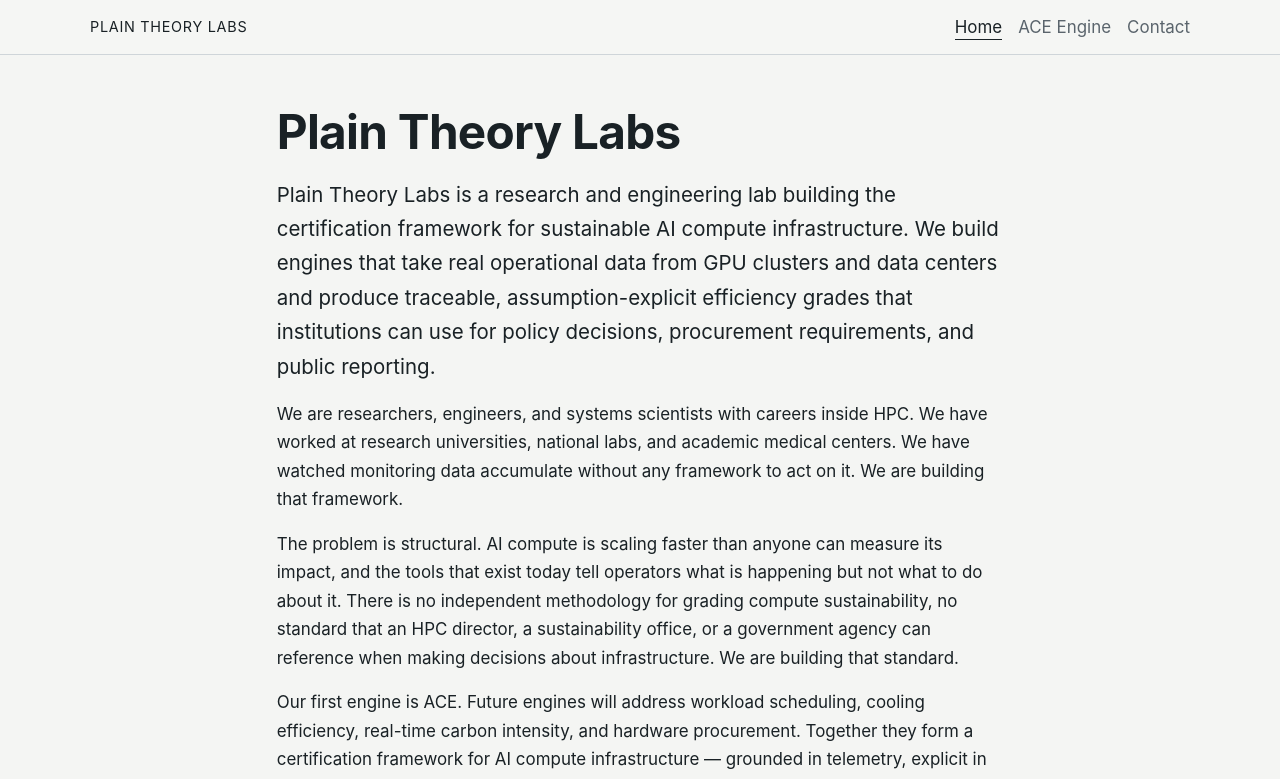
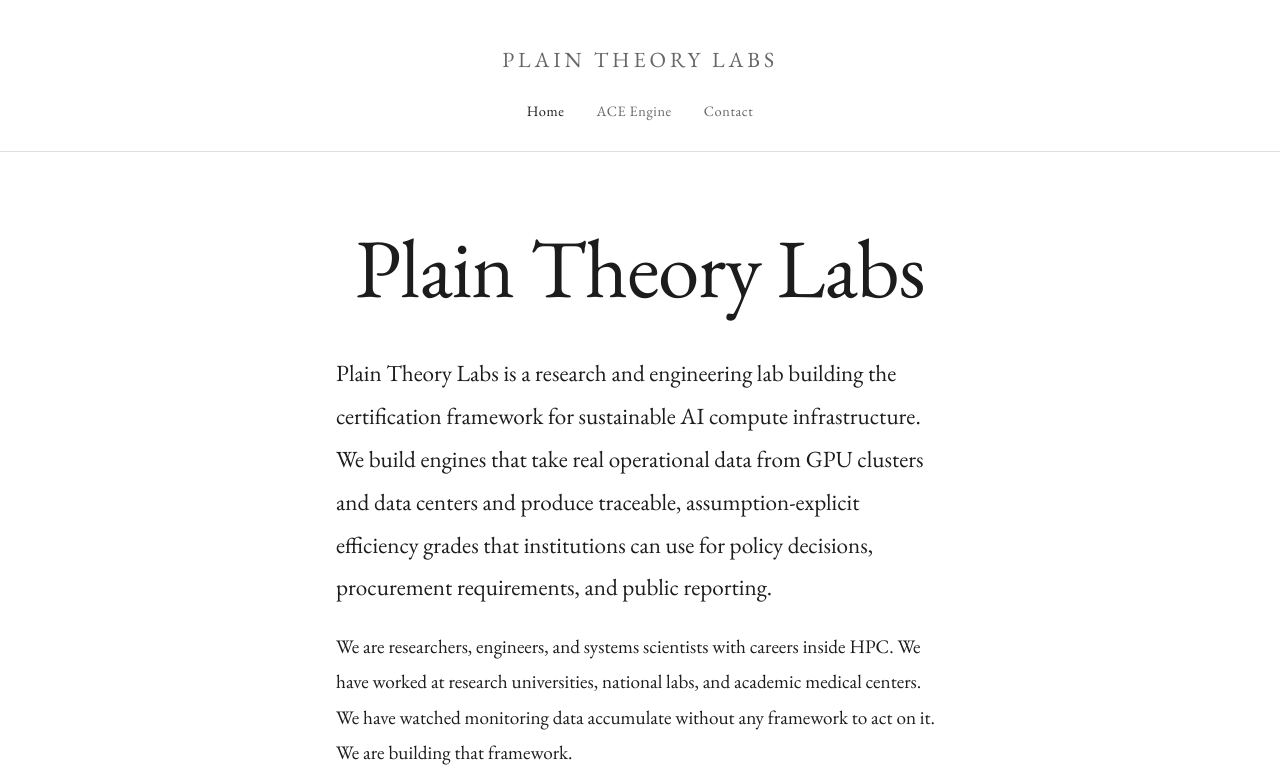
Before and after one commit to plain-theory-labs/ptl-website, an Astro site: page / in a window 1280 px wide. Shown: the top 779 px of the page. Built offline with nearby package versions, Linux system fonts and the light colour scheme; Astro itself is replaced by a stand-in of ours.

Commit message:
design: editorial serif redesign, research institution register

```diff
--- a/src/styles/global.css
+++ b/src/styles/global.css
@@ -13,18 +13,19 @@ body {
   color: var(--text);
   font-family: var(--font-body);
   font-size: var(--text-body);
-  line-height: 1.68;
-  text-rendering: optimizeLegibility;
+  line-height: 1.85;
+  -webkit-font-smoothing: antialiased;
 }
 
 a {
-  color: var(--accent);
-  text-decoration-thickness: 0.08em;
-  text-underline-offset: 0.16em;
+  color: var(--text);
+  text-decoration-color: var(--border);
+  text-underline-offset: 3px;
+  transition: text-decoration-color 0.15s;
 }
 
 a:hover {
-  color: var(--text);
+  text-decoration-color: var(--text);
 }
 
 img {
@@ -38,28 +39,49 @@ h2,
 h3 {
   color: var(--text);
   margin: 0 0 var(--space-4);
-  line-height: 1.22;
-  letter-spacing: -0.015em;
 }
 
 h1 {
+  font-family: var(--font-display);
   font-size: var(--text-h1);
+  font-weight: 400;
+  letter-spacing: -0.01em;
+  line-height: 1.05;
+  text-align: center;
+  margin-bottom: var(--space-10);
 }
 
 h2 {
+  font-family: var(--font-display);
   font-size: var(--text-h2);
+  font-weight: 400;
+  line-height: 1.3;
+  margin-top: var(--space-12);
+  margin-bottom: var(--space-4);
 }
 
 h3 {
   font-size: clamp(1.06rem, 1.02rem + 0.2vw, 1.2rem);
 }
 
-p,
+p {
+  margin-bottom: var(--space-6);
+  max-width: var(--prose);
+}
+
 ul,
 ol,
 pre,
 table {
   margin: 0 0 var(--space-4);
+}
+
+code {
+  font-family: var(--font-mono);
+  font-size: 0.88em;
+  background: var(--panel);
+  padding: 0.1em 0.35em;
+  border-radius: var(--radius-1);
 }
 
 .skip-link {
@@ -68,7 +90,7 @@ table {
   top: -9999px;
   background: var(--panel);
   border: 1px solid var(--border);
-  border-radius: 6px;
+  border-radius: var(--radius-1);
   padding: var(--space-2) var(--space-3);
 }
 
@@ -87,24 +109,31 @@ table {
   position: sticky;
   top: 0;
   z-index: 10;
-  background: color-mix(in srgb, var(--bg) 95%, #ffffff 5%);
+  background: var(--bg);
   border-bottom: 1px solid var(--border);
 }
 
 .header-shell {
-  min-height: 3.4rem;
   display: flex;
+  flex-direction: column;
   align-items: center;
-  justify-content: space-between;
-  gap: var(--space-6);
+  padding: var(--space-10) var(--space-8) var(--space-6);
 }
 
 .brand {
+  font-family: var(--font-display);
+  font-size: clamp(1rem, 0.85rem + 0.8vw, 1.35rem);
+  letter-spacing: 0.18em;
+  text-transform: uppercase;
+  font-weight: 400;
+  color: var(--muted);
+  text-decoration: none;
+  margin-bottom: var(--space-3);
+}
+
+.brand:hover {
   color: var(--text);
   text-decoration: none;
-  font-size: 0.9rem;
-  letter-spacing: 0.05em;
-  text-transform: uppercase;
 }
 
 .nav-list {
@@ -112,25 +141,23 @@ table {
   margin: 0;
   padding: 0;
   display: flex;
-  flex-wrap: wrap;
-  gap: var(--space-4);
+  gap: var(--space-8);
 }
 
 .nav-list a {
+  font-size: 0.9rem;
+  letter-spacing: 0.04em;
   color: var(--muted);
   text-decoration: none;
-  border-bottom: 1px solid transparent;
-  padding-bottom: 2px;
 }
 
 .nav-list a.active,
 .nav-list a:hover {
   color: var(--text);
-  border-bottom-color: var(--text);
 }
 
 main {
-  padding: var(--space-10) 0 var(--space-12);
+  padding: var(--space-16) var(--space-8) var(--space-20);
 }
 
 .prose {
@@ -161,9 +188,9 @@ main {
 }
 
 .rule {
-  border: 0;
+  border: none;
   border-top: 1px solid var(--border);
-  margin: var(--space-8) 0;
+  margin: var(--space-12) 0;
 }
 
 .inline-links {
@@ -176,7 +203,7 @@ main {
 .panel {
   background: var(--panel);
   border: 1px solid var(--border);
-  border-radius: 8px;
+  border-radius: var(--radius-2);
   padding: var(--space-4) var(--space-4) var(--space-3);
 }
 
@@ -191,9 +218,9 @@ main {
 }
 
 .report-excerpt {
-  background: #f0f2f1;
+  background: var(--panel);
   border: 1px solid var(--border);
-  border-radius: 6px;
+  border-radius: var(--radius-1);
   padding: var(--space-3);
   font-family: var(--font-mono);
   font-size: 0.84rem;
@@ -250,9 +277,9 @@ tbody tr:last-child td {
 }
 
 .formula-block {
-  background: #f5f6f6;
+  background: var(--panel);
   border: 1px solid var(--border);
-  border-radius: 6px;
+  border-radius: var(--radius-1);
   padding: var(--space-3);
   font-family: var(--font-mono);
   font-size: 0.86rem;
@@ -280,7 +307,7 @@ textarea {
   color: var(--text);
   background: #fff;
   border: 1px solid var(--border);
-  border-radius: 6px;
+  border-radius: var(--radius-1);
   padding: var(--space-3);
   margin-bottom: var(--space-4);
 }
@@ -295,7 +322,7 @@ button {
   color: var(--text);
   background: transparent;
   border: 1px solid var(--border);
-  border-radius: 6px;
+  border-radius: var(--radius-1);
   padding: var(--space-2) var(--space-4);
   cursor: pointer;
 }
@@ -332,14 +359,10 @@ button:hover {
 
 @media (max-width: 720px) {
   .header-shell {
-    min-height: auto;
-    padding: var(--space-3) 0;
-    align-items: flex-start;
-    flex-direction: column;
-    gap: var(--space-2);
+    padding: var(--space-6) var(--space-4) var(--space-4);
   }
 
   main {
-    padding: var(--space-8) 0 var(--space-10);
+    padding: var(--space-10) var(--space-4) var(--space-12);
   }
 }
--- a/src/styles/tokens.css
+++ b/src/styles/tokens.css
@@ -1,33 +1,40 @@
+@import url('https://fonts.googleapis.com/css2?family=EB+Garamond:ital,wght@0,400;0,500;1,400;1,500&display=swap');
+
 :root {
-  --bg: #f4f5f3;
-  --text: #192125;
-  --muted: #5a646c;
-  --border: #cfd5d9;
-  --accent: #1f4b62;
-  --panel: #fafaf8;
+  /* Color */
+  --bg:     #ffffff;
+  --text:   #1c1c1c;
+  --muted:  #666666;
+  --border: #dedede;
+  --accent: #1a3a4a;
+  --panel:  #f8f8f6;
 
-  --font-body: ui-sans-serif, -apple-system, BlinkMacSystemFont, "Segoe UI", Helvetica, Arial, sans-serif;
-  --font-mono: ui-monospace, SFMono-Regular, Menlo, Monaco, Consolas, "Liberation Mono", monospace;
+  /* Typography */
+  --font-display: "EB Garamond", Georgia, "Times New Roman", serif;
+  --font-body:    "EB Garamond", Georgia, "Times New Roman", serif;
+  --font-mono:    ui-monospace, SFMono-Regular, Menlo, Consolas, monospace;
 
-  --text-body: clamp(1rem, 0.98rem + 0.1vw, 1.08rem);
-  --text-lead: clamp(1.08rem, 1rem + 0.35vw, 1.34rem);
-  --text-h2: clamp(1.34rem, 1.18rem + 0.8vw, 1.84rem);
-  --text-h1: clamp(2rem, 1.7rem + 1.6vw, 3.1rem);
+  --text-body: clamp(1.1rem,  1rem + 0.25vw, 1.25rem);
+  --text-lead: clamp(1.2rem,  1.05rem + 0.5vw, 1.5rem);
+  --text-h2:   clamp(1.25rem, 1.1rem + 0.6vw, 1.65rem);
+  --text-h1:   clamp(3rem,    2rem + 4vw, 6rem);
 
-  --space-1: 0.25rem;
-  --space-2: 0.5rem;
-  --space-3: 0.75rem;
-  --space-4: 1rem;
-  --space-5: 1.25rem;
-  --space-6: 1.5rem;
-  --space-8: 2rem;
+  /* Spacing */
+  --space-1:  0.25rem;
+  --space-2:  0.5rem;
+  --space-3:  0.75rem;
+  --space-4:  1rem;
+  --space-5:  1.25rem;
+  --space-6:  1.5rem;
+  --space-8:  2rem;
   --space-10: 2.5rem;
   --space-12: 3rem;
   --space-16: 4rem;
+  --space-20: 5rem;
 
-  --radius-1: 6px;
-  --radius-2: 8px;
-
-  --prose: 68ch;
-  --wide: 1100px;
+  /* Layout */
+  --radius-1: 3px;
+  --radius-2: 5px;
+  --prose:    66ch;
+  --wide:     960px;
 }
```
